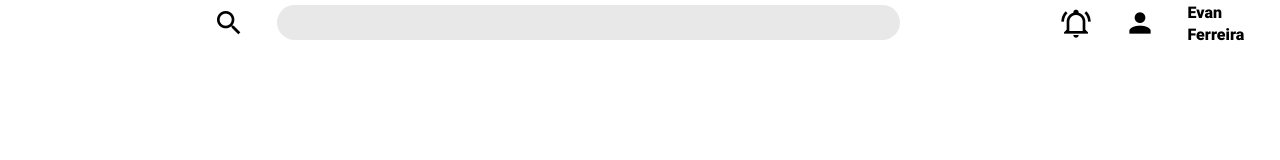
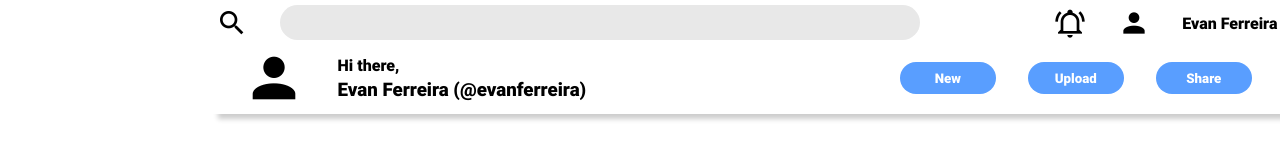
Before and after one commit to Evan-Ferreira/TOP-admin-dashboard, a plain HTML site: page index.html in a window 1280 px wide. Drawn offline with Linux system fonts and the light colour scheme; files whose address does not match are found by name.

Commit message:
Finish bottom navbar and entire navbar
- Add bottom nav bar
- Added respective icons
- Added text to bottom navbar
- Added 3 buttons to buttom navbar (New, Upload
Share)
- Added box shadow to the navbar

```diff
--- a/index.html
+++ b/index.html
@@ -11,24 +11,33 @@
             <div class="nav">
                 <div class="top-nav">
                     <img
-                        class="icon"
+                        class="icon-top-nav"
                         src="./assets/images/magnify.png"
                         alt="Magnifying Glass"
                     />
                     <div class="search-bar"></div>
                     <img
-                        class="icon"
+                        class="icon-top-nav"
                         src="./assets/images/bell-ring-outline.png"
                         alt="Notifications"
                     />
                     <img
-                        class="icon"
+                        class="icon-top-nav"
                         src="./assets/images/account.png"
                         alt="Profile Pic"
                     />
                     <h4>Evan Ferreira</h4>
                 </div>
-                <div class="bottom-nav"></div>
+                <div class="bottom-nav">
+                    <img src="./assets/images/account.png" alt="Profile Pic" />
+                    <div class="bottom-nav-text">
+                        <p>Hi there,</p>
+                        <h3>Evan Ferreira (@evanferreira)</h3>
+                    </div>
+                    <button>New</button>
+                    <button>Upload</button>
+                    <button>Share</button>
+                </div>
             </div>
             <div class="dashboard"></div>
             <div class="project"></div>
--- a/styles.css
+++ b/styles.css
@@ -31,6 +31,7 @@
 .nav {
     grid-column: 2 / 3;
     grid-row: 1 / 2;
+    box-shadow: 5px 5px 5px rgba(0, 0, 0, 0.2);
 }
 
 .dashboard {
@@ -56,10 +57,35 @@
     height: 2.2rem;
     border-radius: 20px;
     background-color: rgb(232, 232, 232);
-    margin-right: 8rem;
+    margin-right: 8vw;
 }
 
-.icon {
+.icon-top-nav {
     width: 2rem;
     height: 2rem;
 }
+
+.bottom-nav {
+    display: flex;
+    justify-content: center;
+    align-items: center;
+    gap: 2rem;
+}
+
+.bottom-nav button {
+    width: 6rem;
+    height: 2rem;
+    border: none;
+    border-radius: 20px;
+    background-color: rgb(89, 158, 255);
+    color: white;
+}
+
+.bottom-nav img {
+    width: 4rem;
+    height: 4rem;
+}
+
+.bottom-nav-text {
+    margin-right: 22vw;
+}
```
